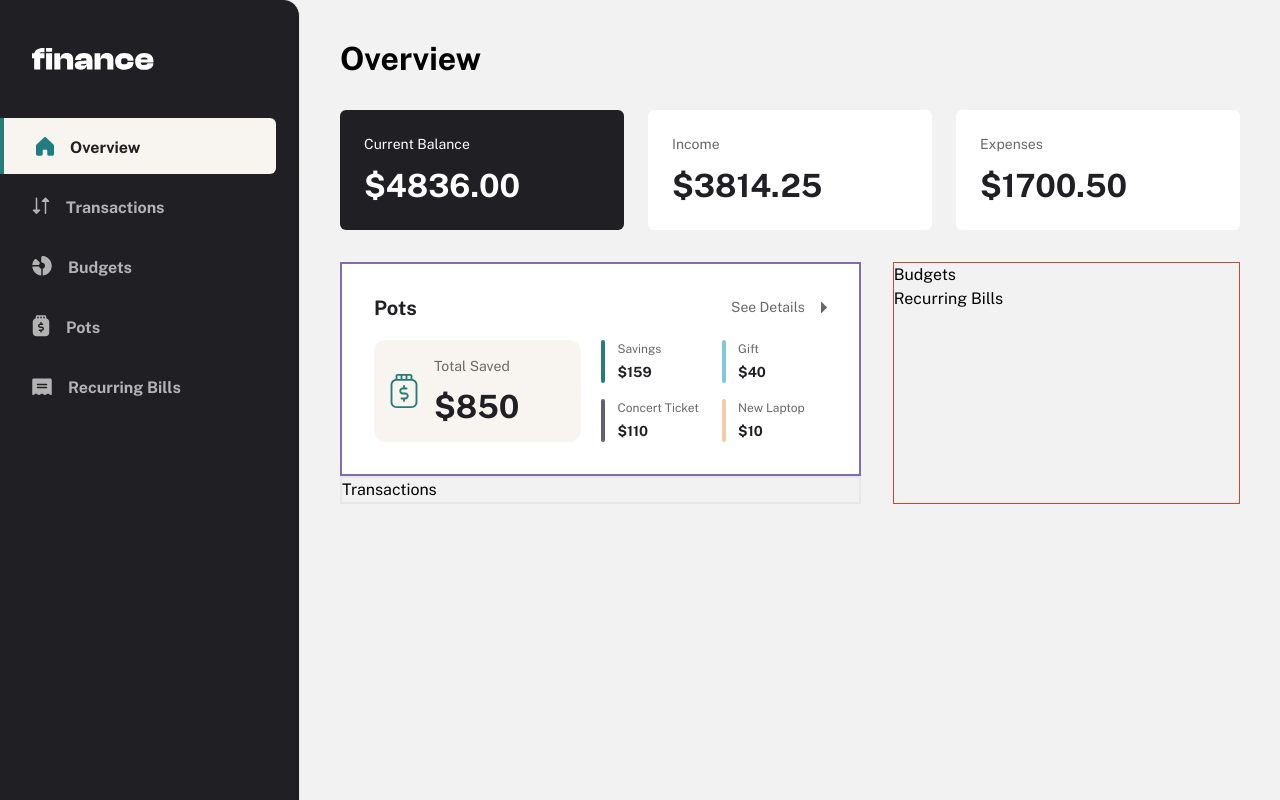
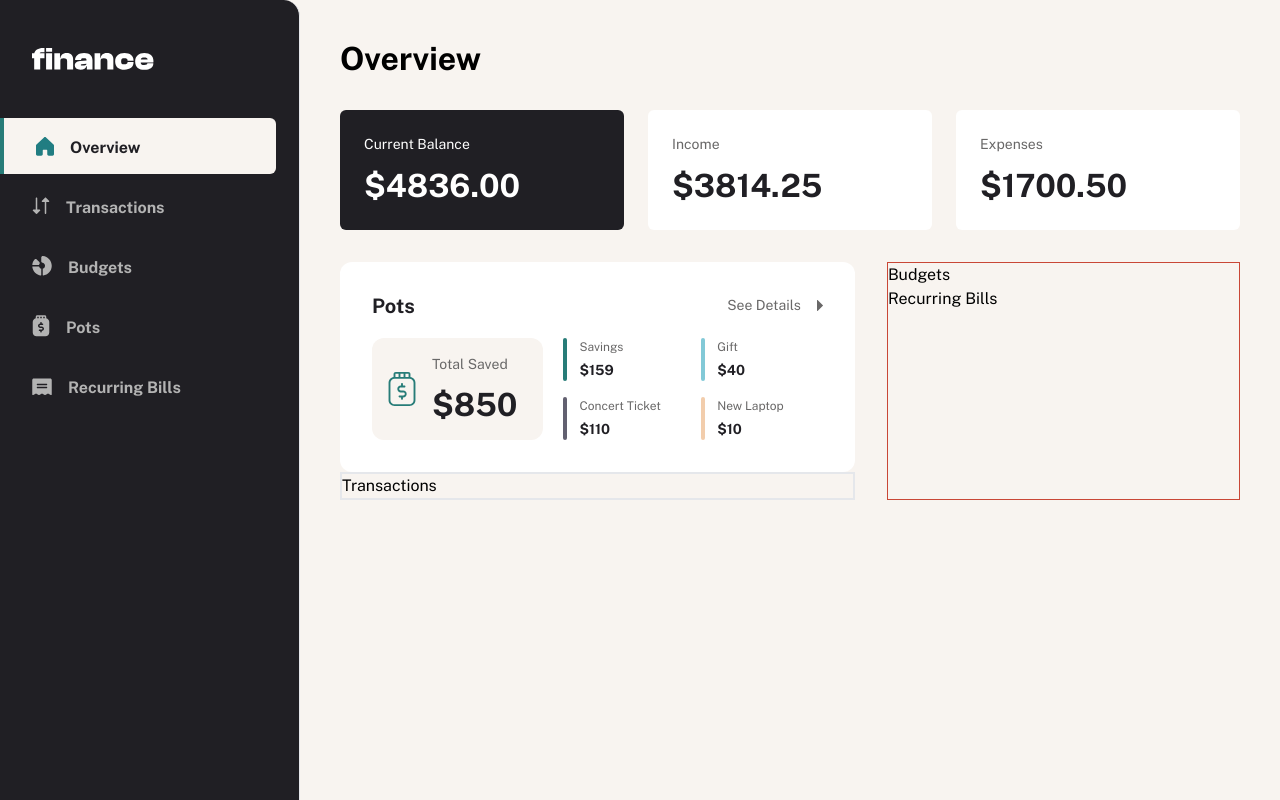
Before and after one commit to joefreeman8/personal-finance-app, a React (Vite) app: page /overview in a window 1280 px wide. Built offline with nearby package versions, Linux system fonts and the light colour scheme.

Commit message:
pots on overview are hardcoded, need to fix this tomorrow

```diff
--- a/src/App.tsx
+++ b/src/App.tsx
@@ -9,14 +9,14 @@ import Pots from "./components/Pots";
 function App() {
   return (
     <Router>
-      <div className="xl:flex bg-grey100">
+      <div className="xl:flex bg-beige100">
         <Navbar />
         {/* Main content */}
         <div
           className="
             xl:w-[calc(100vw-300px)]
             xl:ml-[300px]
-            bg-grey100 min-h-screen"
+            bg-beige100 min-h-screen"
         >
           <Routes>
             <Route path="/overview" element={<Overview />} />
--- a/src/components/Overview.tsx
+++ b/src/components/Overview.tsx
@@ -45,8 +45,8 @@ export default function Overview() {
       </div>
 
       <div className='flex flex-row'>
-        <div className='flex flex-col xl:w-3/5  xl:mr-400'>
-          <div className='xl:p-400 border-2 border-purple bg-white'>
+        <div className='flex flex-col xl:w-7/12 xl:mr-400'>
+          <div className='xl:p-400 xl:rounded-xl bg-white'>
             <div className='flex xl:justify-between xl:mb-250'>
               <h2 className='text-preset-2 text-grey900'>Pots</h2>
               <button className='flex items-center text-grey500 text-preset-4'>
@@ -55,7 +55,7 @@ export default function Overview() {
               </button>
             </div>
             <div className='flex'>
-              <div className='flex flex-row bg-beige100 xl:w-[247px] xl:p-200 rounded-xl'>
+              <div className='flex flex-row bg-beige100 xl:w-2/5 xl:p-200 rounded-xl'>
                 <img src={potIcon} alt='pot icon' />
                 <div className='flex flex-col xl:ml-200'>
                   <p className='text-grey500 text-preset-4 xl:mb-[11px]'>Total Saved</p>
```
